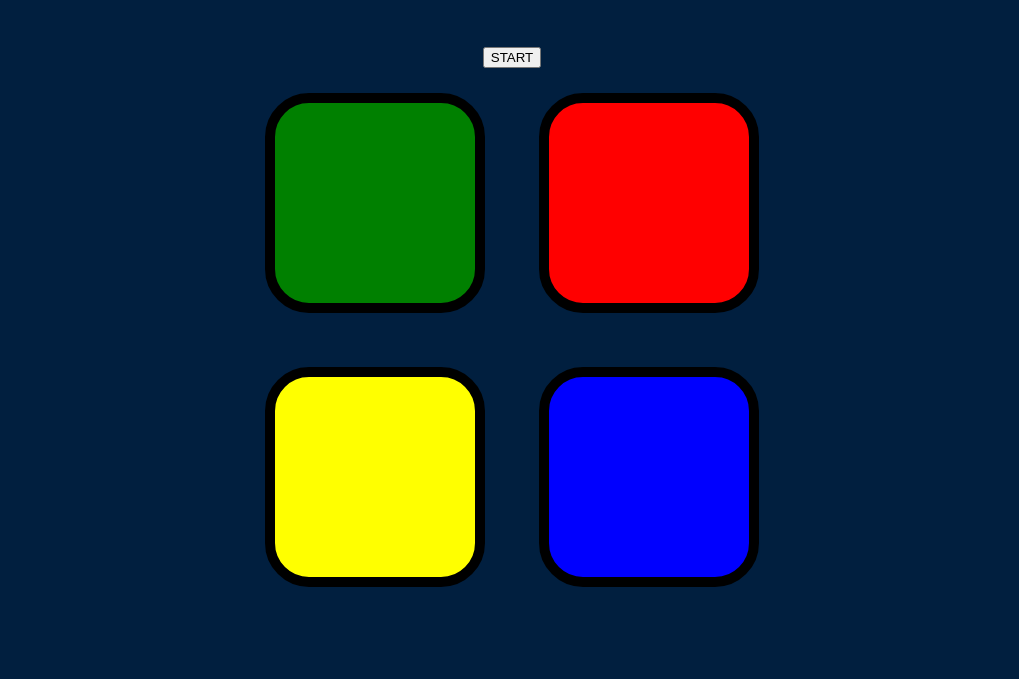
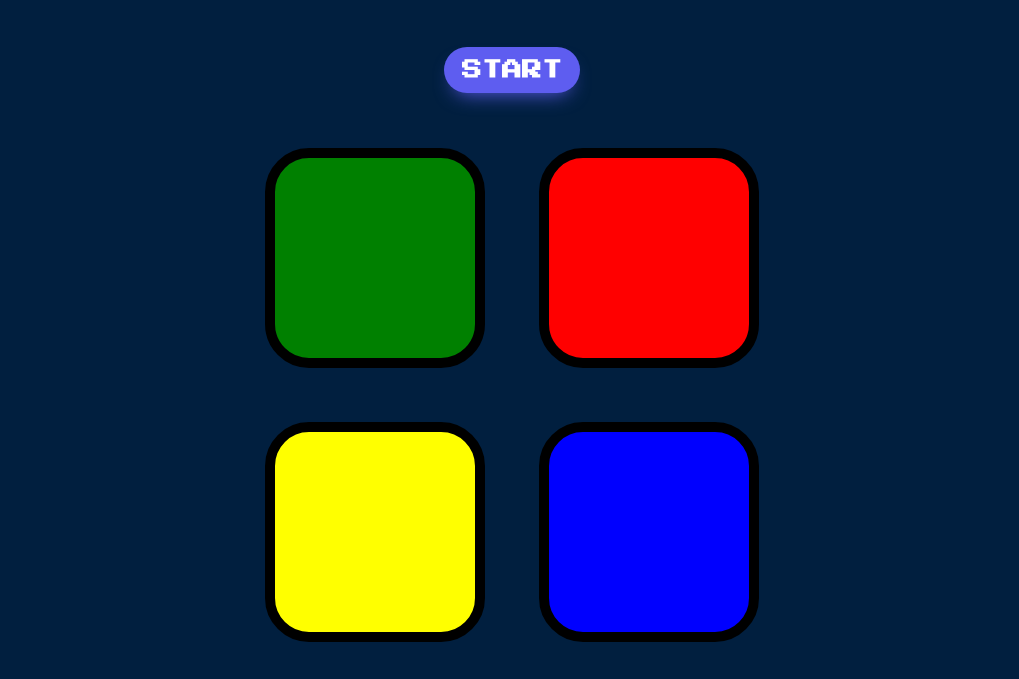
Before and after one commit to pundir-jayant/SimonGame, a plain HTML site: page index.html in a window 1280 px wide. Shown: the part 175-854 px from the top of the page, without its empty margins (128-1147 px from the left). Before the commit the page ends 800 px from the top, so only its background shows below. Drawn offline with nearby package versions, Linux system fonts and the light colour scheme.

Commit message:
Update styles.css
adding css to start btn

```diff
--- a/styles.css
+++ b/styles.css
@@ -14,6 +14,7 @@ body {
   display: block;
   width: 50%;
   margin: auto;
+  margin-top: 30px;
 
 }
 
@@ -51,3 +52,25 @@ body {
   box-shadow: 0 0 20px white;
   background-color: grey;
 }
+
+.sus {
+  background: #5E5DF0;
+  border-radius: 999px;
+  box-shadow: #5E5DF0 0 10px 20px -10px;
+  box-sizing: border-box;
+  color: #FFFFFF;
+  cursor: pointer;
+  font-family: 'Press Start 2P', cursive;
+  font-size: 20px;
+  font-weight: 700;
+  line-height: 30px;
+  opacity: 1;
+  outline: 0 solid transparent;
+  padding: 8px 18px;
+  user-select: none;
+  -webkit-user-select: none;
+  touch-action: manipulation;
+  width: fit-content;
+  word-break: break-word;
+  border: 0;
+}
```
